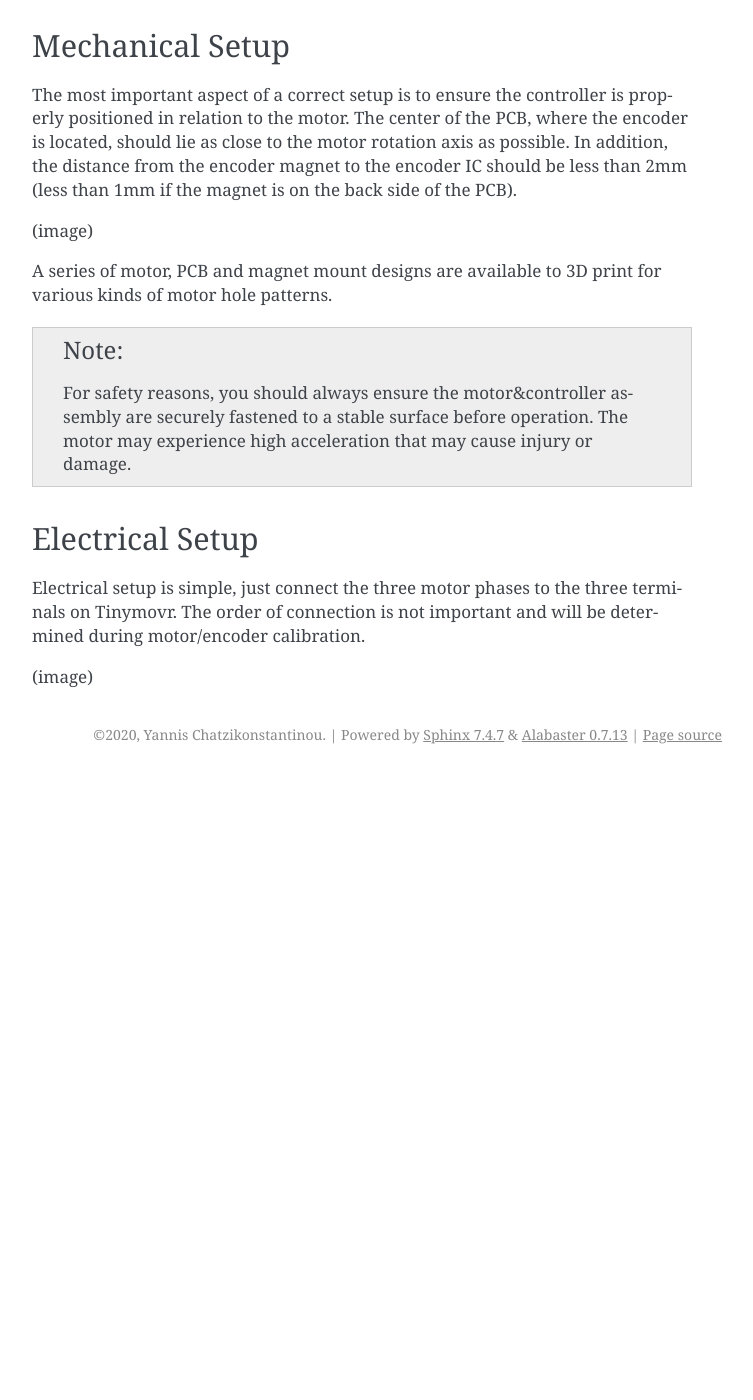
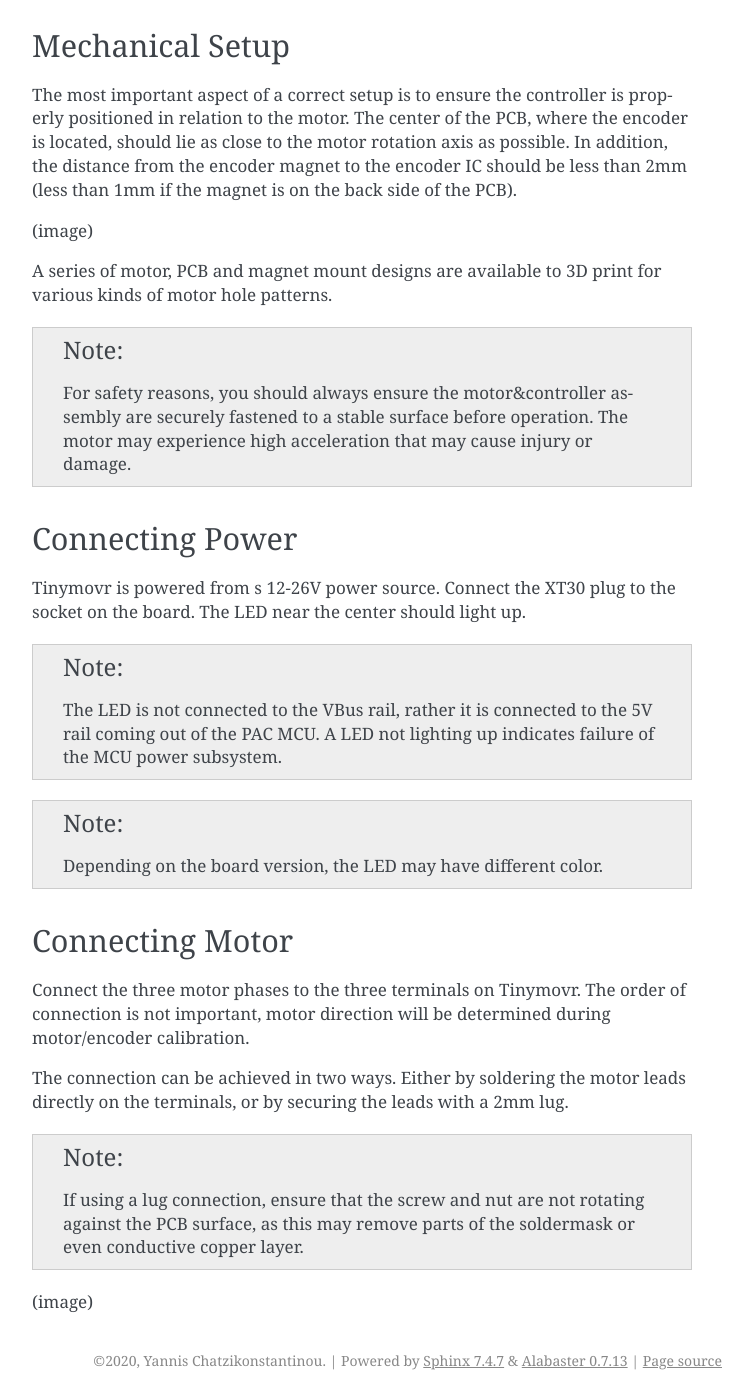
Before and after one commit to tinymovr/Tinymovr, a Sphinx documentation site: the page built from docs/hardware/guide.rst, in a window 1280 px wide and 1400 px high, scrolled down 658 px. Shown: the whole window, without its empty margins (388-1141 px from the left). Built offline with Sphinx 7.4.7, drawn with Linux system fonts in a browser that asks for light colours; pages that are not in the unit, such as notebooks, are missing from menus; before the commit the page ends 1432 px from its top, so only the background shows below that; some of the changed text lies outside the part shown.

Commit message:
update docs

```diff
--- a/docs/api/guide.rst
+++ b/docs/api/guide.rst
@@ -7,5 +7,10 @@
 ########
 
 
+Installation
+############
+
+Tinymovr API is part of Tinymovr Studio. For help installing Studio, please take a look at the installation guide.
+
 API Command Reference
 #####################
--- a/docs/hardware/guide.rst
+++ b/docs/hardware/guide.rst
@@ -31,9 +31,26 @@
 .. note::
    For safety reasons, you should always ensure the motor&controller assembly are securely fastened to a stable surface before operation. The motor may experience high acceleration that may cause injury or damage.
 
-Electrical Setup
+
+Connecting Power
 ################
 
-Electrical setup is simple, just connect the three motor phases to the three terminals on Tinymovr. The order of connection is not important and will be determined during motor/encoder calibration.
+Tinymovr is powered from s 12-26V power source. Connect the XT30 plug to the socket on the board. The LED near the center should light up.
+
+.. note::
+   The LED is not connected to the VBus rail, rather it is connected to the 5V rail coming out of the PAC MCU. A LED not lighting up indicates failure of the MCU power subsystem.
+
+.. note::
+   Depending on the board version, the LED may have different color.
+
+Connecting Motor
+################
+
+Connect the three motor phases to the three terminals on Tinymovr. The order of connection is not important, motor direction will be determined during motor/encoder calibration.
+
+The connection can be achieved in two ways. Either by soldering the motor leads directly on the terminals, or by securing the leads with a 2mm lug.
+
+.. note::
+   If using a lug connection, ensure that the screw and nut are not rotating against the PCB surface, as this may remove parts of the soldermask or even conductive copper layer.
 
 (image)
--- a/docs/client/usage.rst
+++ b/docs/studio/usage.rst
@@ -1,5 +1,5 @@
 ************
-Client Usage
+Studio Usage
 ************
 
 
```
Also changed, not shown: docs/studio/installation.rst (renamed from docs/client/installation.rst, +5 -5 lines).
